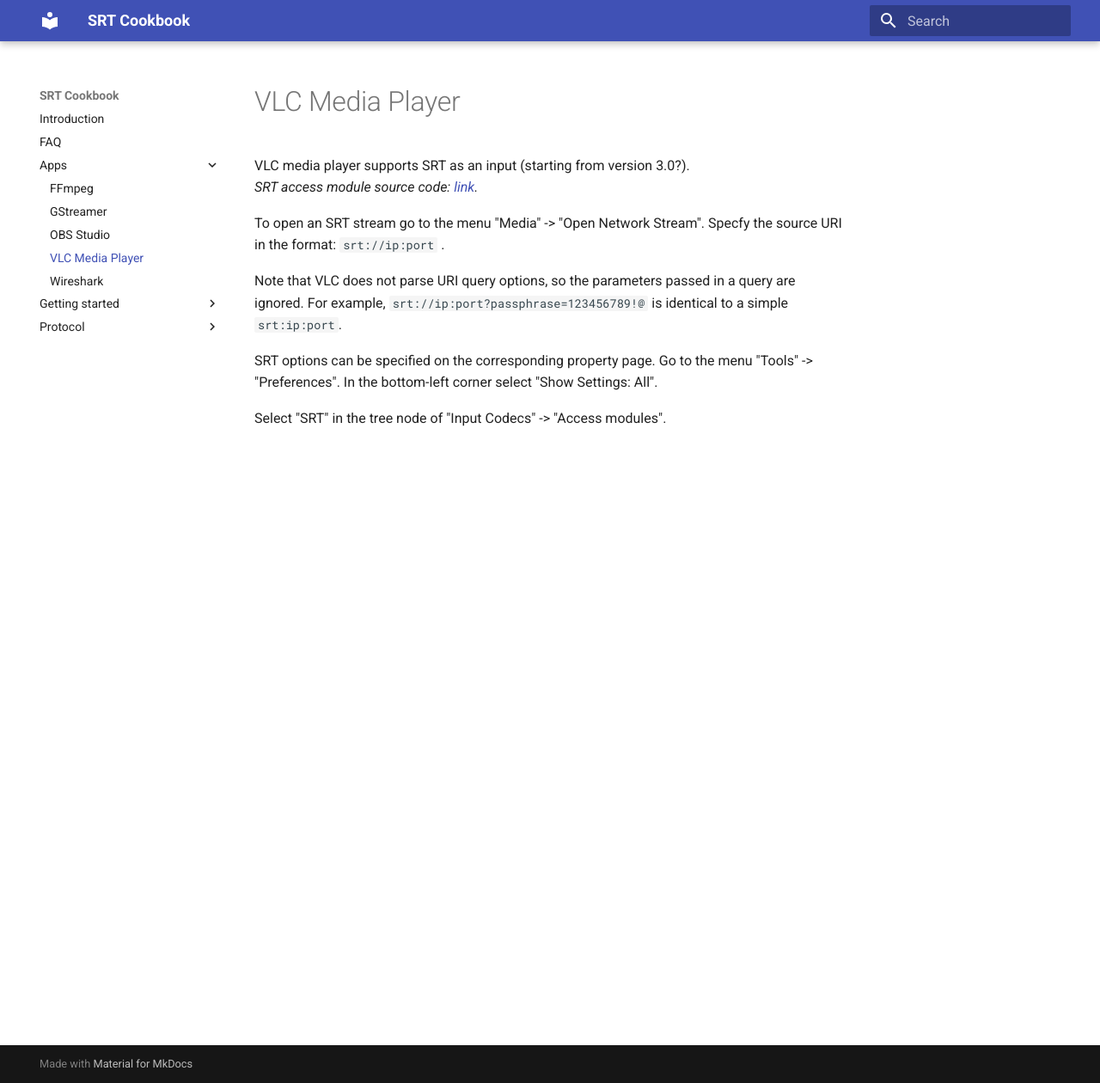
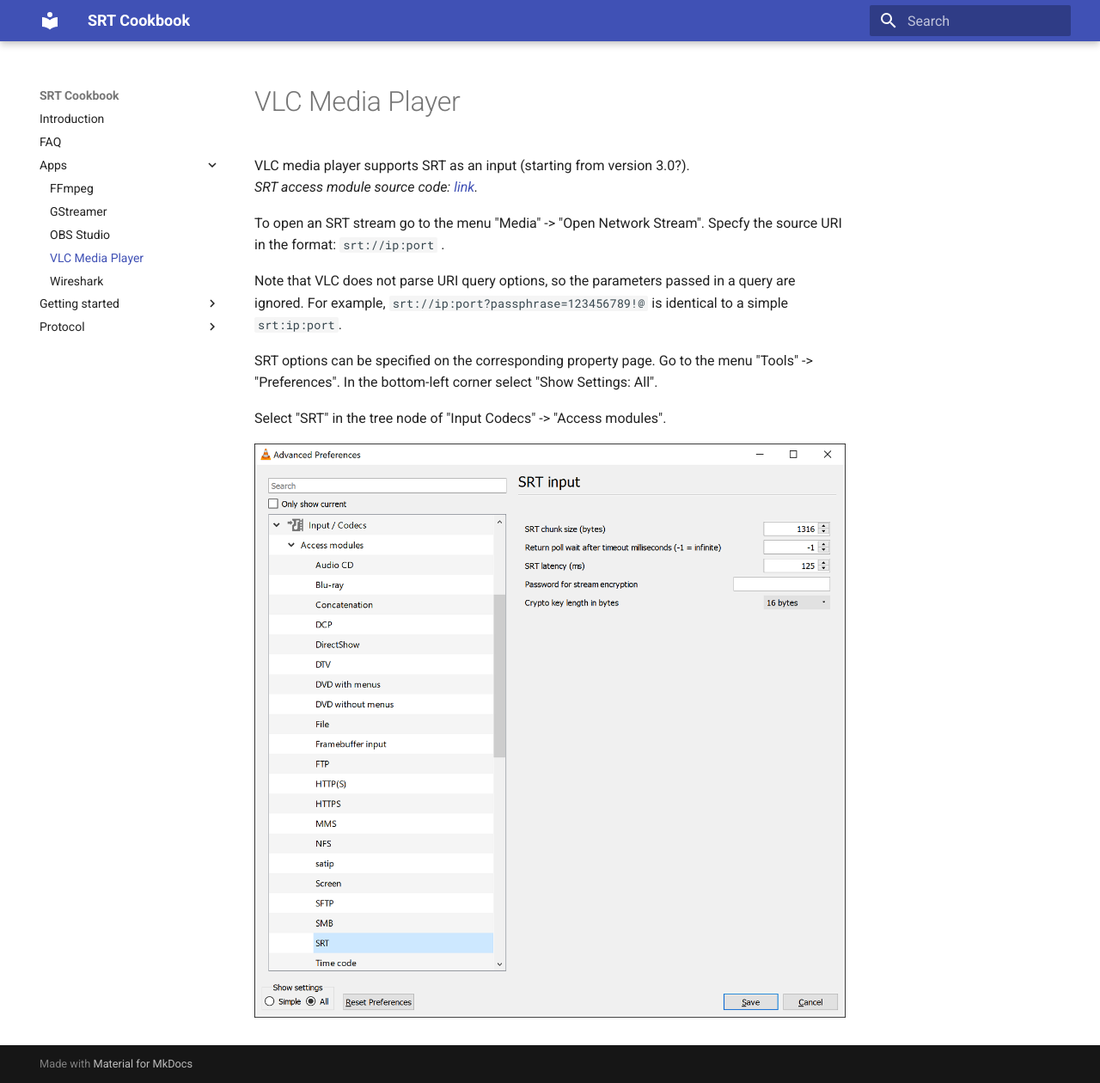
Before and after one commit to SRTLab/srt-cookbook, an MkDocs documentation site: the page built from docs/apps/vlc-media-player.md, in a window 1280 px wide and 1260 px high. Shown: the whole window at 86% size. Built offline with MkDocs 1.6.1 and Material for MkDocs 9.7.7, drawn with Linux system fonts in a browser that asks for light colours.

Commit message:
Added VLC screenshot

```diff
--- a/docs/apps/vlc-media-player.md
+++ b/docs/apps/vlc-media-player.md
@@ -15,4 +15,4 @@
 
 Select "SRT" in the tree node of "Input Codecs" -&gt; "Access modules".
 
-![](../.gitbook/assets/vlc-srt-props.png)
+![](./vlc-srt-props.png)
```
Also changed, not shown: docs/apps/vlc-srt-props.png (added).
